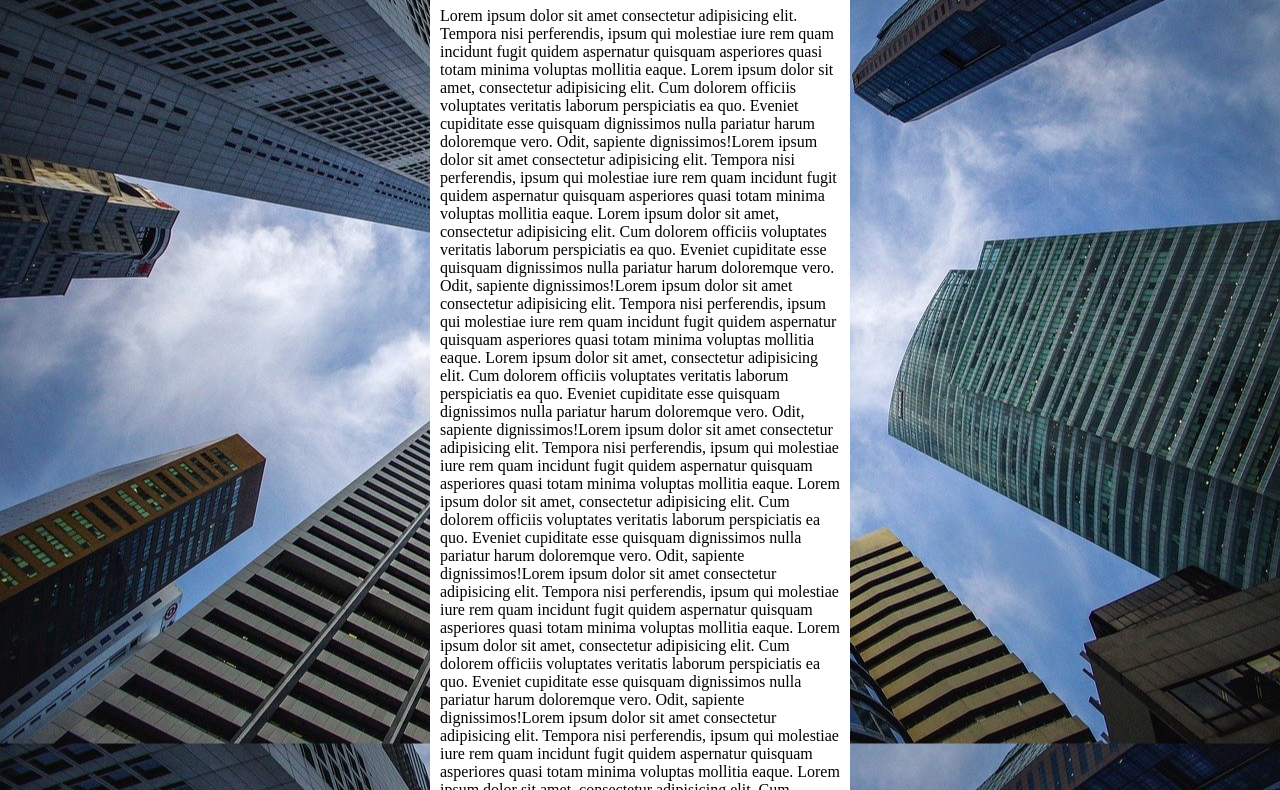
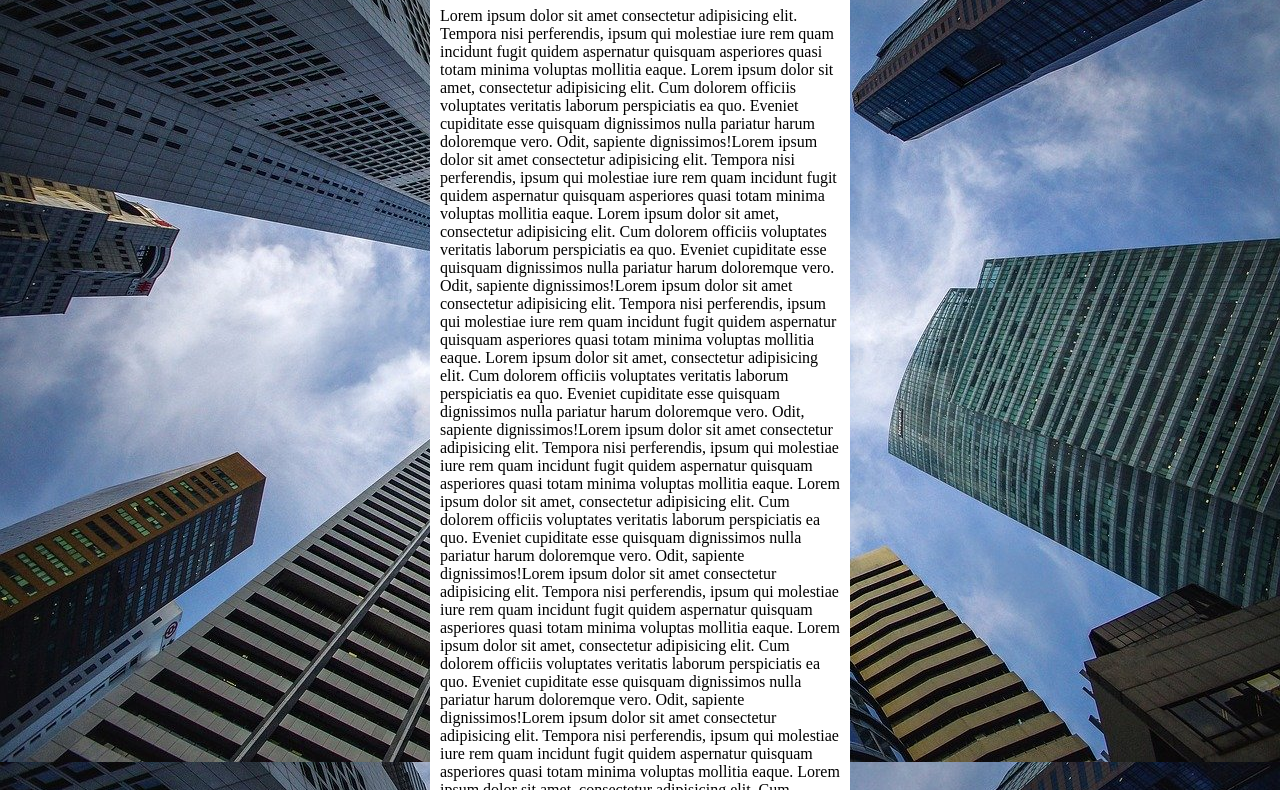
Before and after one commit to caiocesarsilva7/html-css, a plain HTML site: page exercicios/ex022/fundo006.html in a window 1280 px wide. Shown: the part 91-881 px from the top of the page. Drawn offline with Linux system fonts and the light colour scheme.

Commit message:
Update fundo006.html

```diff
--- a/exercicios/ex022/fundo006.html
+++ b/exercicios/ex022/fundo006.html
@@ -4,23 +4,31 @@
     <meta charset="UTF-8">
     <meta http-equiv="X-UA-Compatible" content="IE=edge">
     <meta name="viewport" content="width=device-width, initial-scale=1.0">
-    <title>Document</title>
+    <title>fundo fixo de tela</title>
     <style>
         body {
             height: 100vh;
-            background-color: black;
+            /*background-color: black;
             background-image: url('imagens/wallpaper002.jpg');
             background-position: center center;
             background-repeat: repeat-y;
+            background-size: cover;
+            background-attachment: fixed;
+            /*
+
+            /* Shorthand - background
+            color > image > position > repeat > [size] > attachment
+            */
+            background: black url('imagens/wallpaper002.jpg') center center no-repeat fixed;
             background-size: cover;
         }
 
         main {
             background-color: white;
-            width: 400px;
+            max-width: 400px;
             padding: 10px;
             margin: auto;
-            border: 1px darkblue;
+            border: 5px black;
             border-radius: 15px;
         }
     </style>
```
